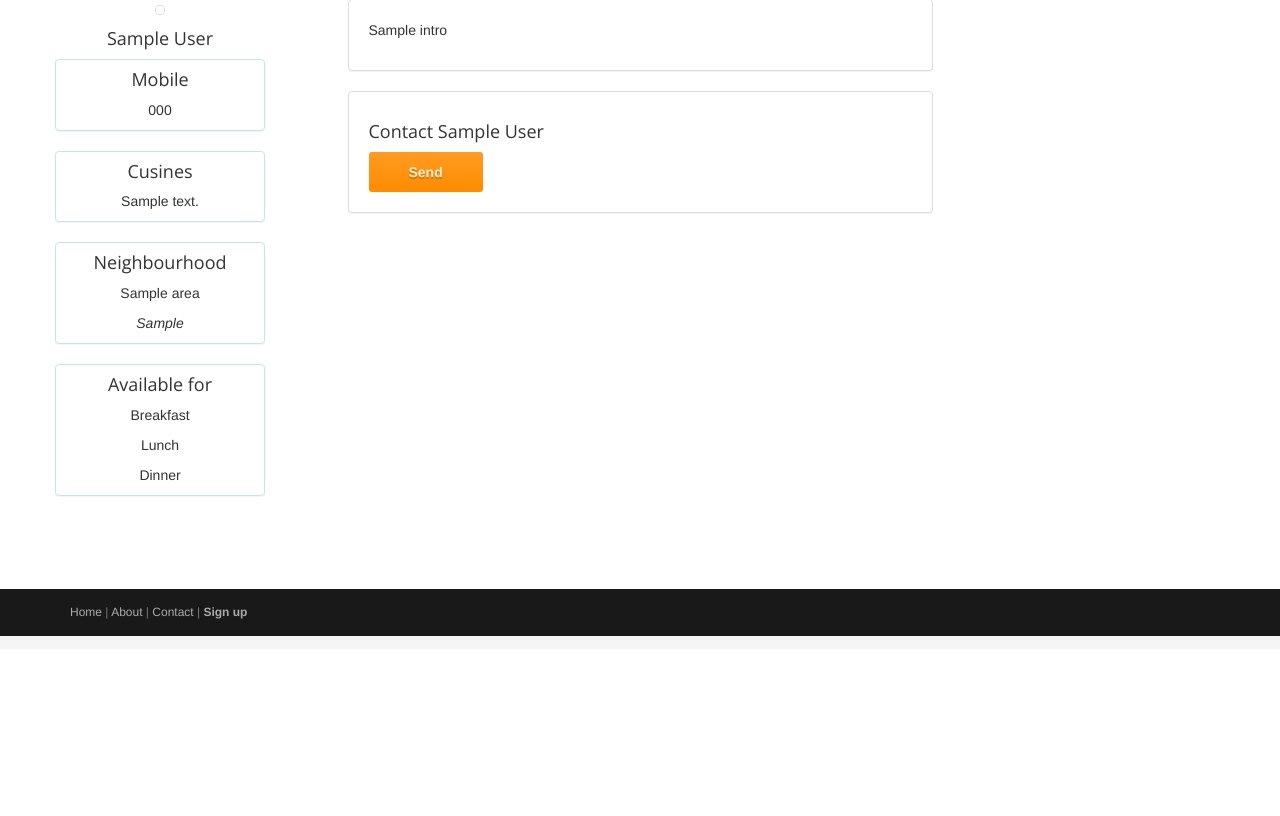
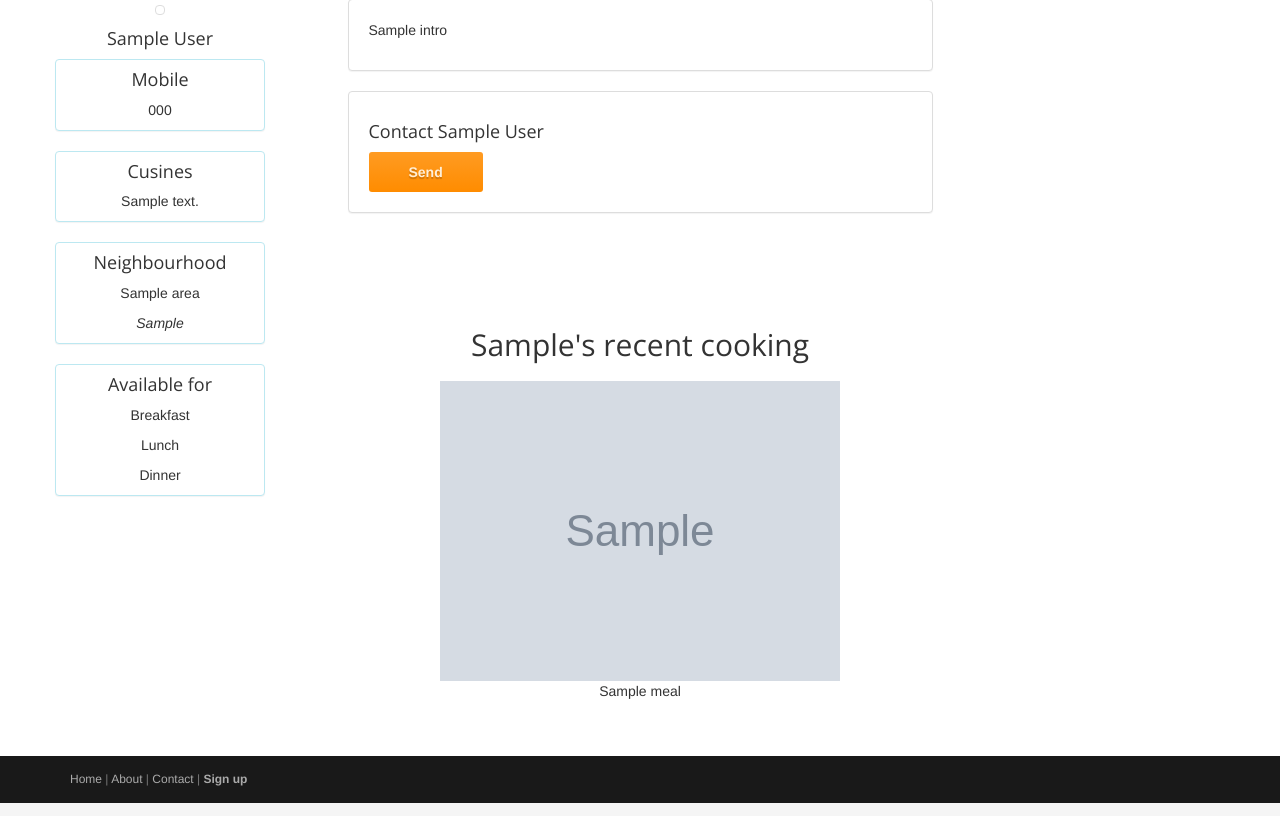
Before and after one commit to HammadH/foodcook, a Django app: template foodcook/cooks/templates/cook_detail.html in a window 1280 px wide. Shown: the part 151-967 px from the top of the page. Before the commit the page ends 787 px from the top, so only its background shows below. Run offline with Django 3.2, Linux system fonts and the light colour scheme; the template is opened without the code that fills it: most values are stand-ins (such as "Sample title", 1, 10 or a date in 2020); grey boxes marked "Sample" are stand-in pictures; parts of the project's set-up code (start-up, migrations or seed data) failed here and were passed over; some libraries are stand-ins or nearby versions.

Commit message:
fixing profile image dataerror and ui tweaks

```diff
--- a/foodcook/cooks/models.py
+++ b/foodcook/cooks/models.py
@@ -45,7 +45,7 @@ class CookType(models.Model):
 
 class Cook(models.Model):
 	user = models.ForeignKey(User, unique=True, blank=False)
-	image = ImageField("Profile picture", upload_to=get_profile_image_path, blank=True, default=settings.DEFAULT_PROFILE_IMAGE_PATH)
+	image = ImageField("Profile picture", upload_to=get_profile_image_path, blank=True, max_length=1000,default=settings.DEFAULT_PROFILE_IMAGE_PATH)
 	mobile = models.CharField(max_length=10, blank=True)
 	intro = models.TextField(blank=True)
 	areas = models.ManyToManyField(Area)
--- a/foodcook/cooks/templates/cook_detail.html
+++ b/foodcook/cooks/templates/cook_detail.html
@@ -121,41 +121,57 @@
   		</div>
   		{% endif %}
 
-  		<!-- <div class='row text-center'>
-  		<h4>ACTIVITY STREAM..</h4>
-		</div>
 
-		<div class='row' style="margin:20px;">
+
+		<div class='row text-center' style="margin:20px;">
 		{% if object.user == user %}
-			<a class='btn btn-default ' href="{% url 'new_meal' %}">New</a>
+			<a class='btn btn-default ' href="{% url 'new_meal' %}">Add recent cooking photos</a>
  		{% endif %}
  		</div>
 
- 		<div class='text-center'>
+ 		{% if meals %}
+ 		<div class='text-center' style='padding:25px'>
+ 		{% if object.user == user %}
+ 		<h2 class='thin'>Your recent cooking</h2>
+ 		{% else %}
+ 		<h2 class='thin'>{{object.user.first_name}}'s recent cooking</h2>
+
+		{% endif %}
 		{% for meal in meals %}
-			{% thumbnail meal.image  "200" crop="center" as im %}
+		<div class='row' style="margin:20px;">
+			<!-- {% thumbnail meal.image  "3000x3000" crop="center" as im %}
     			<img src="{{ meal.image.url }}"  width="{{ im.width }}" height="{{ im.height }}">
-			 {% endthumbnail %}
+			 {% endthumbnail %} -->
+			<img src = "{{meal.image.url}}">
 			 <br>
 				{% if object.user == user %}
 				<a href="{{meal.get_absolute_url}}" >{{meal}}</a>
 				{% else %}
 				<p>{{meal}}</p>
 				{% endif %}
+		</div>
 		{% endfor %}
 	</div>
-	 -->
+
+
+	{% else %}
+
+{% if object.user == user %}
+<div class='well text-center' style="padding:30px">
+		<h3 class='thin'>You have no cooking activity yet, click the button above to post some pictures..</h3>
+	</div>
+
+{% else %}
+	<div class='well text-center' style="padding:30px">
+		<h3 class='thin'>{{object.user.first_name}} has no cooking activity..</h3>
+	</div>
+
+{% endif %}
+
+		{% endif %}
 
 	</div>
 
 	</div>
-
-
-
-
-
-
-
-
 </div>
 {% endblock %}
--- a/foodcook/cooks/templates/cooks_list.html
+++ b/foodcook/cooks/templates/cooks_list.html
@@ -152,6 +152,8 @@
 
 						<td><a class="btn btn-default" href="{% url 'cooks_detail_view' pk=cook.id %}">Contact</a></td>
 
+					</tr>
+
 
 					{% endfor %}
 				</table>
--- a/foodcook/templates/base.html
+++ b/foodcook/templates/base.html
@@ -7,7 +7,6 @@
 	<meta charset="utf-8">
 	<meta name="viewport"    content="width=device-width, initial-scale=1.0">
 	<meta name="description" content="">
-	<meta name="author"      content="Sergey Pozhilov (GetTemplate.com)">
 
 	<title>44Cooks</title>
 
```
Also changed, not shown: foodcook/cooks/migrations/0007_auto__chg_field_cook_image.py (added).
